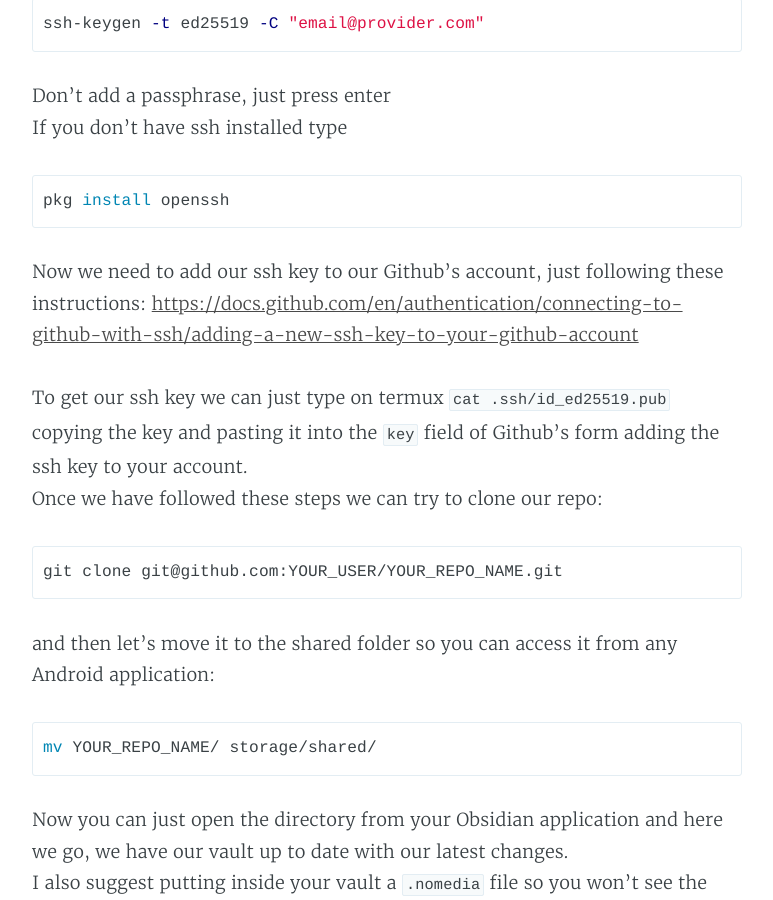
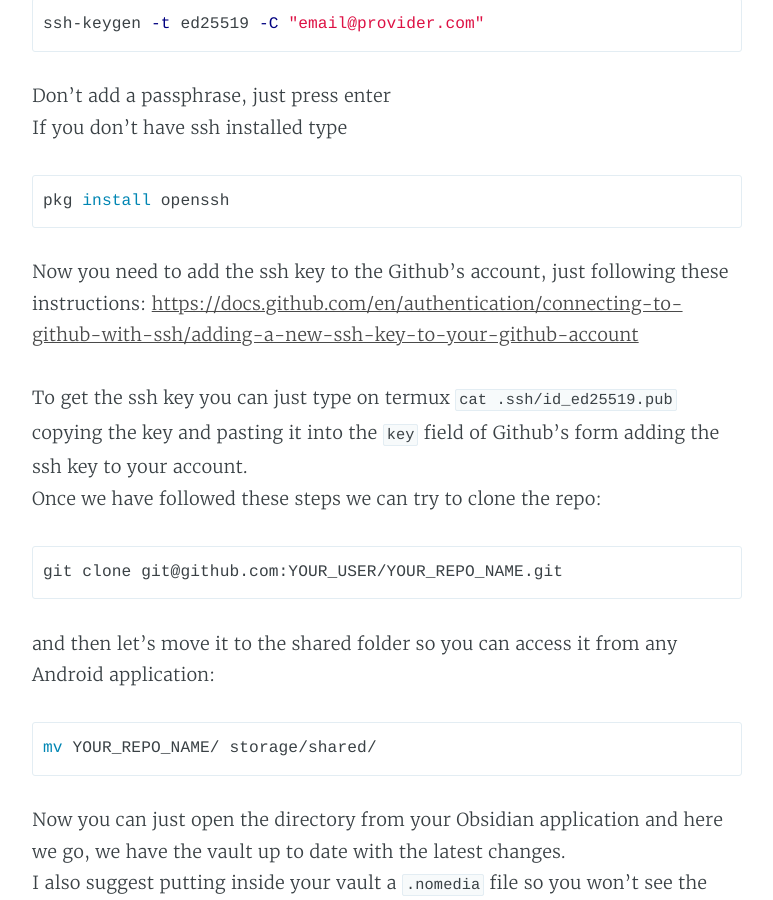
Before and after one commit to dlion/domenicoluciani, a Jekyll site: the page built from _posts/2021-12-31-how-to-sync-your-obsidian-vault-on-android.md, in a window 1280 px wide and 900 px high, scrolled down 2734 px. Shown: the whole window, without its empty margins (253-1026 px from the left). Built offline with Jekyll 4.4.1, drawn with Linux system fonts in a browser that asks for light colours; some web fonts are replaced; some of the changed text lies outside the part shown.

Commit message:
Improvement

````diff
--- a/_posts/2021-12-31-how-to-sync-your-obsidian-vault-on-android.md
+++ b/_posts/2021-12-31-how-to-sync-your-obsidian-vault-on-android.md
@@ -48,12 +48,12 @@ git commit -m "First commit"
 git push
 ```
 
-Now your Obsidian vault is on Github 🎉
+Now the Obsidian vault is on Github 🎉
 
 ## Android
 
-Okay, your vault is online, but how can we sync it on our android mobile phone?
-We can install [https://termux.com/](https://termux.com/) to get a Linux shell on our Android, then we can install `git` and clone the repo.
+Okay, the vault is online, but how can we sync it on your android mobile phone?
+We can install [https://termux.com/](https://termux.com/) to get a Linux shell on your Android, then you can install `git` and clone the repo.
 You can install termux from the Play Store and then execute it, installing and configuring what we need with:
 
 ```bash
@@ -61,11 +61,11 @@ You can install termux from the Play Store and then execute it, installing and c
 > termux-setup-storage #to make storage available
 ```
 
-Now let's configure our Github credentials.
+Now let's configure the Github credentials.
 
 ### Github credentials
 
-First of all, we need to generate an ssh key for our Android
+First of all, you need to generate an ssh key for the Android mobile phone
 
 ```bash
 ssh-keygen -t ed25519 -C "email@provider.com"
@@ -78,10 +78,10 @@ If you don't have ssh installed type
 pkg install openssh
 ```
 
-Now we need to add our ssh key to our Github's account, just following these instructions: [https://docs.github.com/en/authentication/connecting-to-github-with-ssh/adding-a-new-ssh-key-to-your-github-account](https://docs.github.com/en/authentication/connecting-to-github-with-ssh/adding-a-new-ssh-key-to-your-github-account)
+Now you need to add the ssh key to the Github's account, just following these instructions: [https://docs.github.com/en/authentication/connecting-to-github-with-ssh/adding-a-new-ssh-key-to-your-github-account](https://docs.github.com/en/authentication/connecting-to-github-with-ssh/adding-a-new-ssh-key-to-your-github-account)
 
-To get our ssh key we can just type on termux `cat .ssh/id_ed25519.pub` copying the key and pasting it into the `key` field of Github's form adding the ssh key to your account.
-Once we have followed these steps we can try to clone our repo:
+To get the ssh key you can just type on termux `cat .ssh/id_ed25519.pub` copying the key and pasting it into the `key` field of Github's form adding the ssh key to your account.
+Once we have followed these steps we can try to clone the repo:
 
 ```bash
 git clone git@github.com:YOUR_USER/YOUR_REPO_NAME.git
@@ -93,18 +93,18 @@ and then let's move it to the shared folder so you can access it from any Androi
 mv YOUR_REPO_NAME/ storage/shared/
 ```
 
-Now you can just open the directory from your Obsidian application and here we go, we have our vault up to date with our latest changes.
+Now you can just open the directory from your Obsidian application and here we go, we have the vault up to date with the latest changes.
 I also suggest putting inside your vault a `.nomedia` file so you won't see the image contained in your vault in your gallery.
 
-But how can we simplify the pull/push process?
+But how can make this process simpler?
 
-Let's first create a soft link to our repo to simplify the process:
+Let's first create a soft link to the repo to simplify the process:
 
 ```bash
 ln -s storage/shared/YOUR_REPO_NAME YOUR_REPO_NAME
 ```
 
-And then let's create a `pull.sh` script that we will run to pull the latest changes from our repo:
+And then let's create a `pull.sh` script that you will run to pull the latest changes from the repo:
 
 ```bash
 cd YOUR_REPO_NAME/
@@ -128,7 +128,7 @@ then let's make them executable:
 chmod +x push.sh pull.sh
 ```
 
-From now on, we can push and pull executing those scripts with:
+From now on, you can push and pull executing those scripts with:
 
 
 ```bash
````
